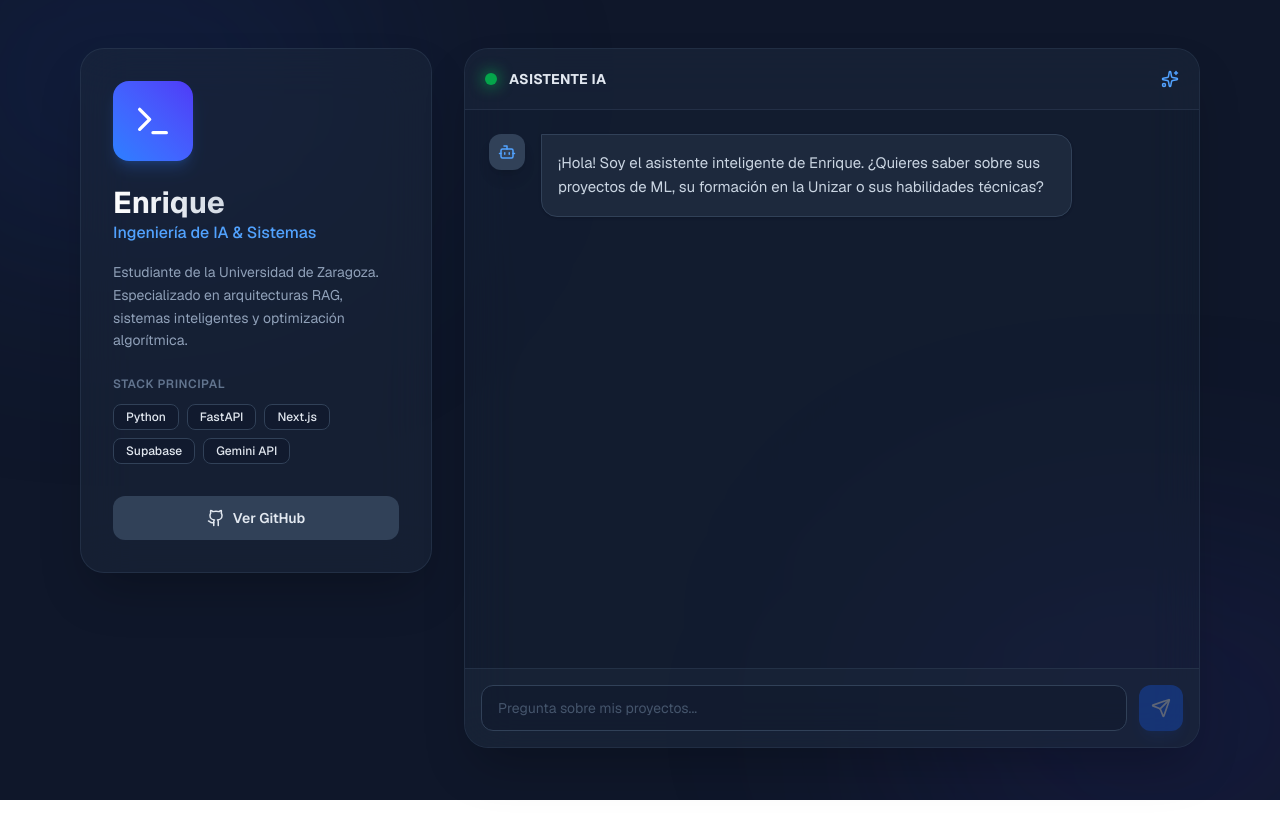
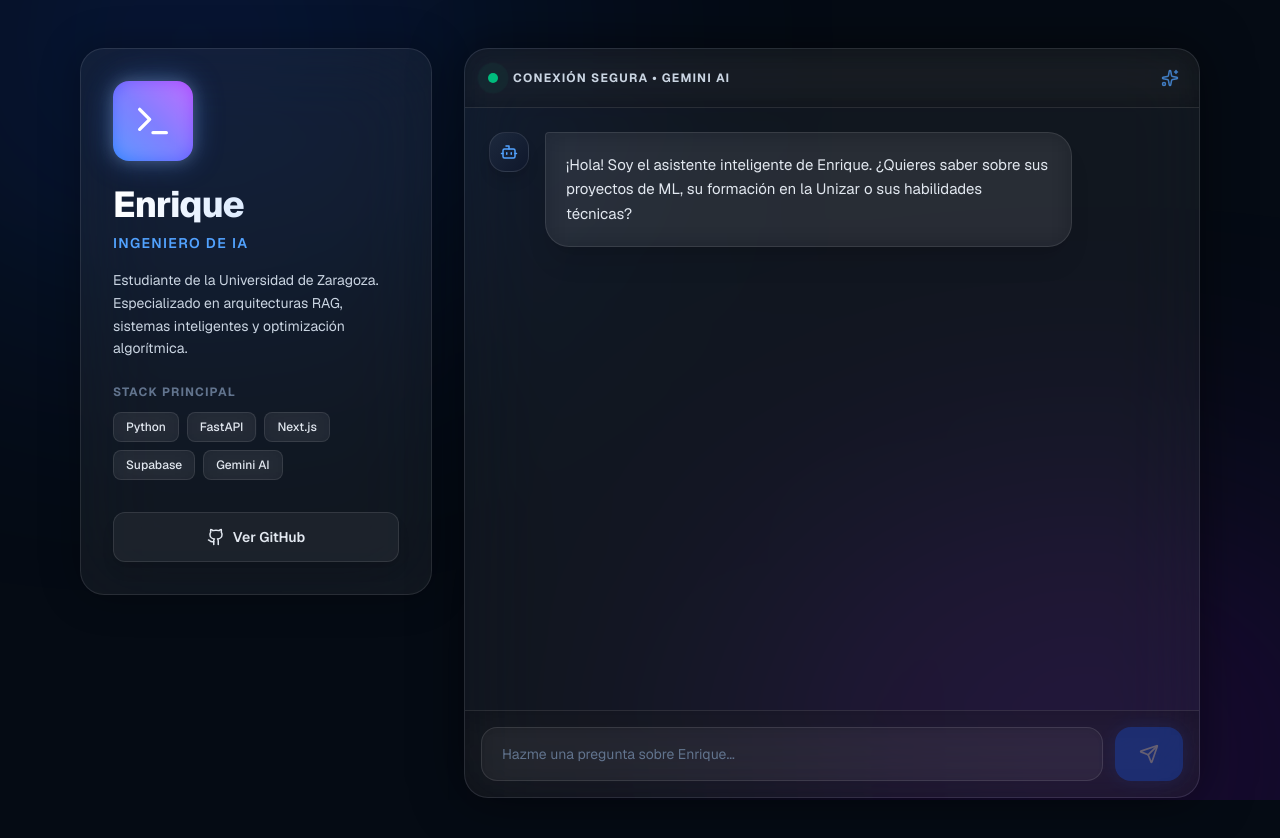
Before and after one commit to enriqgrs/Portfolio, a Next.js app: page / in a window 1280 px wide. Shown: the top 838 px of the page. Before the commit the page ends 800 px from the top, so only its background shows below. Built offline with nearby package versions, Linux system fonts and the light colour scheme.

Commit message:
UI Pro: Efecto cristal esmerilado y animación Hacker para la IA

```diff
--- a/src/app/page.tsx
+++ b/src/app/page.tsx
@@ -1,6 +1,30 @@
 "use client";
 import { useState, useRef, useEffect } from 'react';
-import { Send, User, Bot, Loader2, Github, Code2, Sparkles, Terminal } from 'lucide-react';
+import { Send, User, Bot, Loader2, Github, Sparkles, Terminal } from 'lucide-react';
+
+// --- COMPONENTE MÁGICO: EFECTO MÁQUINA DE ESCRIBIR ---
+const Typewriter = ({ text, delay = 15 }: { text: string, delay?: number }) => {
+  const [currentText, setCurrentText] = useState('');
+  const [currentIndex, setCurrentIndex] = useState(0);
+
+  useEffect(() => {
+    if (currentIndex < text.length) {
+      const timeout = setTimeout(() => {
+        setCurrentText(prevText => prevText + text[currentIndex]);
+        setCurrentIndex(prevIndex => prevIndex + 1);
+      }, delay);
+      return () => clearTimeout(timeout);
+    }
+  }, [currentIndex, delay, text]);
+
+  return (
+    <span>
+      {currentText}
+      {currentIndex < text.length && <span className="animate-pulse text-blue-400">█</span>}
+    </span>
+  );
+};
+// ----------------------------------------------------
 
 export default function Portfolio() {
   const [messages, setMessages] = useState([
@@ -12,7 +36,7 @@ export default function Portfolio() {
 
   useEffect(() => {
     if (scrollRef.current) scrollRef.current.scrollTop = scrollRef.current.scrollHeight;
-  }, [messages]);
+  }, [messages, isLoading]); // Añadido isLoading para que baje al salir "Pensando..."
 
   const handleSendMessage = async (e: React.FormEvent) => {
     e.preventDefault();
@@ -24,7 +48,6 @@ export default function Portfolio() {
     setIsLoading(true);
 
     try {
-      // Usamos la variable de entorno que configuraremos en Vercel
       const baseUrl = process.env.NEXT_PUBLIC_BACKEND_URL?.replace(/\/$/, '');
       const response = await fetch(`${baseUrl}/ask`, {
         method: 'POST',
@@ -43,100 +66,127 @@ export default function Portfolio() {
   };
 
   return (
-    <div className="min-h-screen bg-[#0f172a] text-slate-200 font-sans selection:bg-blue-500/30">
-      {/* BACKGROUND DECORATION */}
+    <div className="min-h-screen bg-[#050B14] text-slate-200 font-sans selection:bg-blue-500/30 relative">
+
+      {/* BACKGROUND MÁGICO (Orbes de luz flotantes) */}
       <div className="fixed inset-0 overflow-hidden pointer-events-none">
-        <div className="absolute -top-[10%] -left-[10%] w-[40%] h-[40%] bg-blue-900/20 blur-[120px] rounded-full" />
-        <div className="absolute -bottom-[10%] -right-[10%] w-[40%] h-[40%] bg-indigo-900/20 blur-[120px] rounded-full" />
+        <div className="absolute top-[-20%] left-[-10%] w-[50%] h-[50%] bg-blue-600/20 blur-[150px] rounded-full mix-blend-screen" />
+        <div className="absolute bottom-[-20%] right-[-10%] w-[50%] h-[50%] bg-purple-600/20 blur-[150px] rounded-full mix-blend-screen" />
       </div>
 
-      <div className="relative max-w-6xl mx-auto px-4 py-8 md:py-12 grid grid-cols-1 lg:grid-cols-12 gap-8">
+      <div className="relative max-w-6xl mx-auto px-4 py-8 md:py-12 grid grid-cols-1 lg:grid-cols-12 gap-8 z-10">
 
-        {/* COLUMNA IZQUIERDA: PERFIL */}
+        {/* COLUMNA IZQUIERDA: PERFIL CON EFECTO CRISTAL */}
         <aside className="lg:col-span-4 space-y-6">
-          <div className="bg-slate-800/50 backdrop-blur-xl p-8 rounded-3xl border border-slate-700/50 shadow-2xl">
-            <div className="w-20 h-20 bg-gradient-to-tr from-blue-500 to-indigo-600 rounded-2xl mb-6 flex items-center justify-center shadow-lg shadow-blue-500/20">
-              <Terminal size={40} className="text-white" />
+          <div className="bg-white/5 backdrop-blur-2xl p-8 rounded-3xl border border-white/10 shadow-[0_0_40px_rgba(0,0,0,0.3)] relative overflow-hidden group">
+            {/* Brillo sutil al pasar el ratón (Hover effect) */}
+            <div className="absolute inset-0 bg-gradient-to-br from-white/5 to-transparent opacity-0 group-hover:opacity-100 transition-opacity duration-500" />
+
+            <div className="w-20 h-20 bg-gradient-to-tr from-blue-500 via-indigo-500 to-purple-500 rounded-2xl mb-6 flex items-center justify-center shadow-[0_0_30px_rgba(59,130,246,0.4)] relative">
+              <div className="absolute inset-0 bg-white/20 rounded-2xl blur-sm" />
+              <Terminal size={40} className="text-white relative z-10" />
             </div>
-            <h1 className="text-3xl font-bold bg-gradient-to-r from-white to-slate-400 bg-clip-text text-transparent">
+
+            <h1 className="text-4xl font-extrabold bg-gradient-to-r from-white via-blue-100 to-slate-400 bg-clip-text text-transparent tracking-tight">
               Enrique
             </h1>
-            <p className="text-blue-400 font-medium mb-4">Ingeniería de IA & Sistemas</p>
-            <p className="text-slate-400 text-sm leading-relaxed mb-6">
+            <p className="text-blue-400 font-semibold mb-4 text-sm uppercase tracking-widest mt-2">Ingeniero de IA</p>
+            <p className="text-slate-300 text-sm leading-relaxed mb-6">
               Estudiante de la Universidad de Zaragoza. Especializado en arquitecturas RAG,
               sistemas inteligentes y optimización algorítmica.
             </p>
 
             <div className="space-y-3">
-               <h3 className="text-xs font-semibold text-slate-500 uppercase tracking-wider">Stack Principal</h3>
+               <h3 className="text-xs font-bold text-slate-500 uppercase tracking-widest">Stack Principal</h3>
                <div className="flex flex-wrap gap-2">
-                  {['Python', 'FastAPI', 'Next.js', 'Supabase', 'Gemini API'].map(tech => (
-                    <span key={tech} className="px-3 py-1 bg-slate-900/50 border border-slate-700 rounded-lg text-xs font-medium">{tech}</span>
+                  {['Python', 'FastAPI', 'Next.js', 'Supabase', 'Gemini AI'].map(tech => (
+                    <span key={tech} className="px-3 py-1.5 bg-white/5 border border-white/10 hover:border-blue-500/50 hover:bg-blue-500/10 transition-all rounded-lg text-xs font-medium backdrop-blur-md cursor-default">
+                      {tech}
+                    </span>
                   ))}
                </div>
             </div>
 
-            <a href="https://github.com/enriqgrs" target="_blank" className="mt-8 flex items-center justify-center gap-2 w-full py-3 bg-slate-700 hover:bg-slate-600 rounded-xl transition-all font-semibold text-sm">
-              <Github size={18} /> Ver GitHub
+            <a href="https://github.com/enriqgrs" target="_blank" rel="noreferrer" className="mt-8 flex items-center justify-center gap-2 w-full py-3.5 bg-white/5 hover:bg-white/10 border border-white/10 rounded-xl transition-all font-semibold text-sm group/btn shadow-lg">
+              <Github size={18} className="group-hover/btn:scale-110 transition-transform" /> Ver GitHub
             </a>
           </div>
         </aside>
 
         {/* COLUMNA DERECHA: IA CHAT PORTFOLIO */}
-        <main className="lg:col-span-8 flex flex-col h-[700px] bg-slate-800/30 backdrop-blur-xl rounded-3xl border border-slate-700/50 overflow-hidden shadow-2xl">
-          <div className="p-5 border-b border-slate-700/50 bg-slate-800/40 flex items-center justify-between">
+        <main className="lg:col-span-8 flex flex-col h-[750px] bg-white/5 backdrop-blur-2xl rounded-3xl border border-white/10 overflow-hidden shadow-[0_0_50px_rgba(0,0,0,0.5)]">
+          <div className="p-5 border-b border-white/10 bg-black/20 flex items-center justify-between backdrop-blur-md">
             <div className="flex items-center gap-3">
-              <div className="relative">
-                <div className="w-3 h-3 bg-green-500 rounded-full animate-pulse" />
-                <div className="absolute inset-0 w-3 h-3 bg-green-500 rounded-full blur-sm" />
+              <div className="relative flex items-center justify-center w-4 h-4">
+                <div className="absolute w-full h-full bg-emerald-500 rounded-full animate-ping opacity-75" />
+                <div className="w-2.5 h-2.5 bg-emerald-500 rounded-full z-10" />
               </div>
-              <span className="font-bold text-sm tracking-wide">ASISTENTE IA</span>
+              <span className="font-bold text-xs uppercase tracking-widest text-slate-300">Conexión Segura • Gemini AI</span>
             </div>
-            <Sparkles size={18} className="text-blue-400" />
+            <Sparkles size={18} className="text-blue-400 animate-pulse" />
           </div>
 
           {/* CHAT MESSAGES */}
-          <div ref={scrollRef} className="flex-1 overflow-y-auto p-6 space-y-6 scrollbar-thin scrollbar-thumb-slate-700">
+          <div ref={scrollRef} className="flex-1 overflow-y-auto p-6 space-y-6 scrollbar-thin scrollbar-thumb-white/10 scrollbar-track-transparent">
             {messages.map((msg, i) => (
-              <div key={i} className={`flex ${msg.role === 'user' ? 'justify-end' : 'justify-start'}`}>
+              <div key={i} className={`flex ${msg.role === 'user' ? 'justify-end' : 'justify-start'} animate-in fade-in slide-in-from-bottom-4 duration-500`}>
                 <div className={`flex gap-4 max-w-[85%] ${msg.role === 'user' ? 'flex-row-reverse' : ''}`}>
-                  <div className={`w-9 h-9 rounded-xl flex items-center justify-center flex-shrink-0 shadow-lg ${
-                    msg.role === 'user' ? 'bg-blue-600 text-white' : 'bg-slate-700 text-blue-400'
+
+                  {/* AVATAR */}
+                  <div className={`w-10 h-10 rounded-2xl flex items-center justify-center flex-shrink-0 shadow-lg border ${
+                    msg.role === 'user'
+                      ? 'bg-gradient-to-br from-blue-500 to-indigo-600 border-blue-400/30 text-white'
+                      : 'bg-gradient-to-br from-slate-800 to-slate-900 border-white/10 text-blue-400 shadow-[0_0_15px_rgba(59,130,246,0.2)]'
                   }`}>
                     {msg.role === 'user' ? <User size={18} /> : <Bot size={18} />}
                   </div>
-                  <div className={`p-4 rounded-2xl text-[15px] leading-relaxed shadow-sm ${
+
+                  {/* BURBUJA DE MENSAJE */}
+                  <div className={`p-5 rounded-3xl text-[15px] leading-relaxed shadow-xl ${
                     msg.role === 'user'
-                    ? 'bg-blue-600 text-white rounded-tr-none'
-                    : 'bg-slate-800 text-slate-300 border border-slate-700 rounded-tl-none'
+                    ? 'bg-gradient-to-br from-blue-600 to-indigo-600 text-white rounded-tr-sm border border-blue-500/30'
+                    : 'bg-white/5 backdrop-blur-md border border-white/10 text-slate-200 rounded-tl-sm'
                   }`}>
-                    {msg.content}
+                    {/* Si es IA y es el último mensaje (y no es el saludo inicial), aplica el efecto máquina de escribir */}
+                    {msg.role === 'ai' && i === messages.length - 1 && i !== 0 ? (
+                      <Typewriter text={msg.content} />
+                    ) : (
+                      msg.content
+                    )}
                   </div>
                 </div>
               </div>
             ))}
+
+            {/* LOADING ANIMATION */}
             {isLoading && (
-              <div className="flex justify-start items-center gap-3 text-slate-500 italic text-sm animate-pulse">
-                <Loader2 size={16} className="animate-spin text-blue-500" />
-                Pensando respuesta...
+              <div className="flex justify-start items-center gap-3 animate-in fade-in slide-in-from-bottom-2 duration-300">
+                 <div className="w-10 h-10 rounded-2xl bg-gradient-to-br from-slate-800 to-slate-900 border border-white/10 flex items-center justify-center flex-shrink-0 shadow-[0_0_15px_rgba(59,130,246,0.2)]">
+                    <Bot size={18} className="text-blue-400 opacity-50" />
+                 </div>
+                 <div className="bg-white/5 backdrop-blur-md border border-white/10 p-4 rounded-3xl rounded-tl-sm flex gap-2 items-center">
+                    <div className="w-2 h-2 bg-blue-400 rounded-full animate-bounce" style={{ animationDelay: '0ms' }} />
+                    <div className="w-2 h-2 bg-blue-400 rounded-full animate-bounce" style={{ animationDelay: '150ms' }} />
+                    <div className="w-2 h-2 bg-blue-400 rounded-full animate-bounce" style={{ animationDelay: '300ms' }} />
+                 </div>
               </div>
             )}
           </div>
 
-          {/* INPUT AREA */}
-          <form onSubmit={handleSendMessage} className="p-4 bg-slate-800/50 border-t border-slate-700/50 flex gap-3">
+          {/* INPUT AREA (Glassmorphism effect) */}
+          <form onSubmit={handleSendMessage} className="p-4 bg-black/20 border-t border-white/10 flex gap-3 backdrop-blur-xl">
             <input
               type="text"
               value={input}
               onChange={(e) => setInput(e.target.value)}
-              placeholder="Pregunta sobre mis proyectos..."
-              className="flex-1 bg-slate-900/50 border border-slate-700 rounded-xl px-4 py-3 text-sm focus:outline-none focus:ring-2 focus:ring-blue-500/50 transition-all placeholder:text-slate-600"
+              placeholder="Hazme una pregunta sobre Enrique..."
+              className="flex-1 bg-white/5 border border-white/10 rounded-2xl px-5 py-4 text-sm focus:outline-none focus:ring-2 focus:ring-blue-500/50 transition-all placeholder:text-slate-500 text-white shadow-inner"
             />
             <button
               disabled={isLoading || !input.trim()}
-              className="bg-blue-600 hover:bg-blue-500 text-white p-3 rounded-xl transition-all disabled:opacity-30 shadow-lg shadow-blue-600/20 active:scale-95"
+              className="bg-blue-600 hover:bg-blue-500 text-white px-6 rounded-2xl transition-all disabled:opacity-30 disabled:hover:scale-100 hover:scale-105 shadow-[0_0_20px_rgba(37,99,235,0.4)] flex items-center justify-center"
             >
-              <Send size={20} />
+              <Send size={20} className={isLoading ? 'animate-pulse' : ''} />
             </button>
           </form>
         </main>
```
